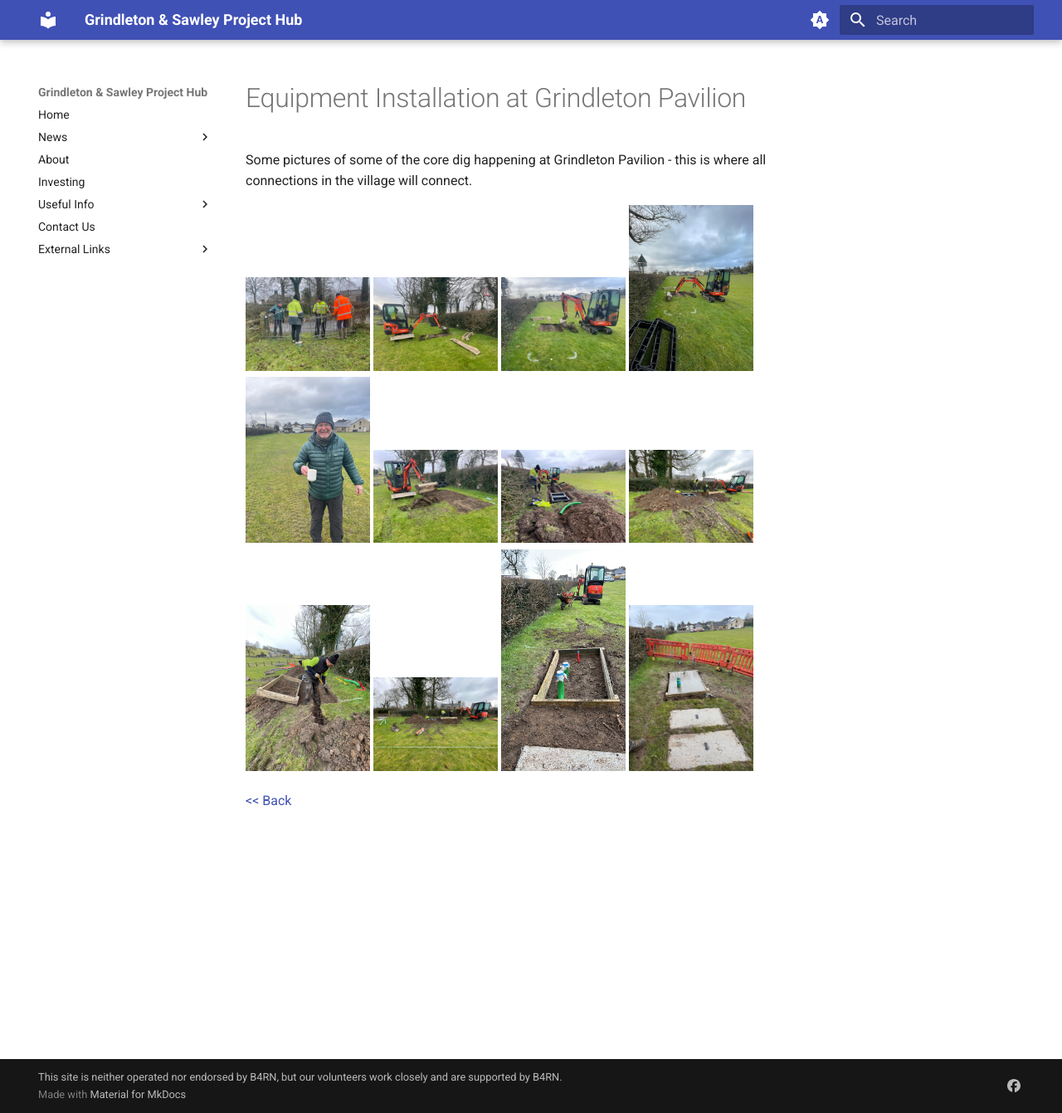
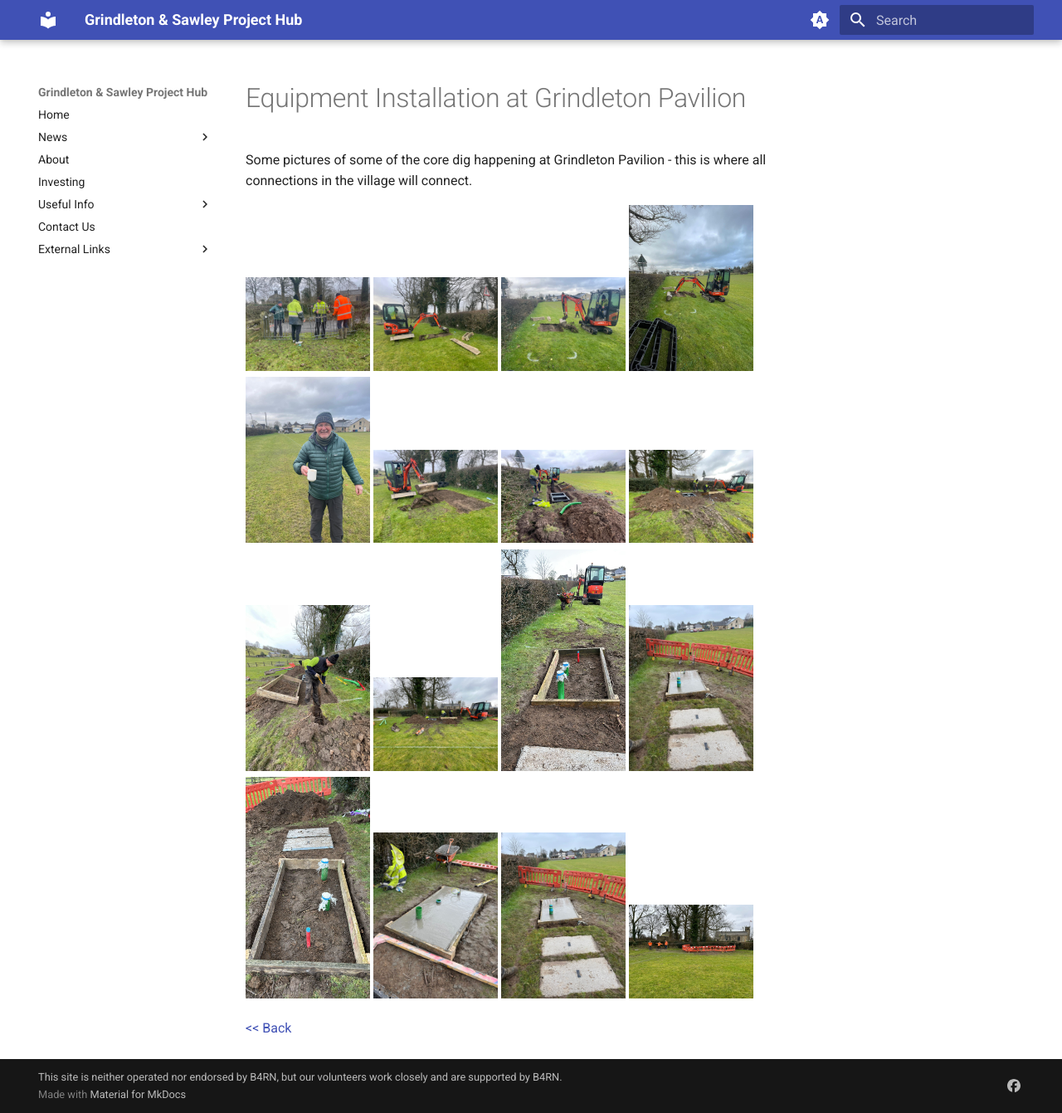
Before and after one commit to DJBenson/b4rngsdocs, an MkDocs documentation site: the page built from docs/installation/testimonials/2.md, in a window 1280 px wide and 1341 px high. Shown: the whole window at 83% size. Built offline with MkDocs 1.6.1 and Material for MkDocs 9.7.7, drawn with Linux system fonts in a browser that asks for light colours.

Commit message:
Update 2.md

```diff
--- a/docs/installation/testimonials/2.md
+++ b/docs/installation/testimonials/2.md
@@ -14,5 +14,9 @@ Some pictures of some of the core dig happening at Grindleton Pavilion - this is
 ![Image title](/img/testimonials/2/10.jpg){ width="150" }
 ![Image title](/img/testimonials/2/11.jpg){ width="150" }
 ![Image title](/img/testimonials/2/12.jpg){ width="150" }
+![Image title](/img/testimonials/2/13.jpg){ width="150" }
+![Image title](/img/testimonials/2/14.jpg){ width="150" }
+![Image title](/img/testimonials/2/15.jpg){ width="150" }
+![Image title](/img/testimonials/2/16.jpg){ width="150" }
 
 [<< Back](/installation/)
```
